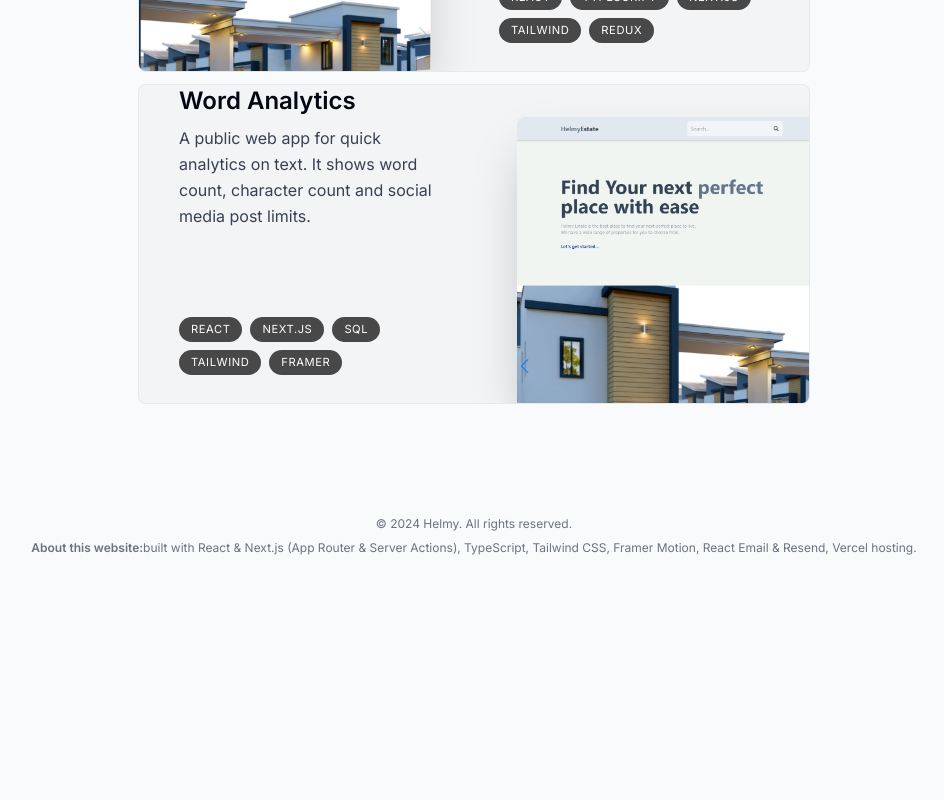
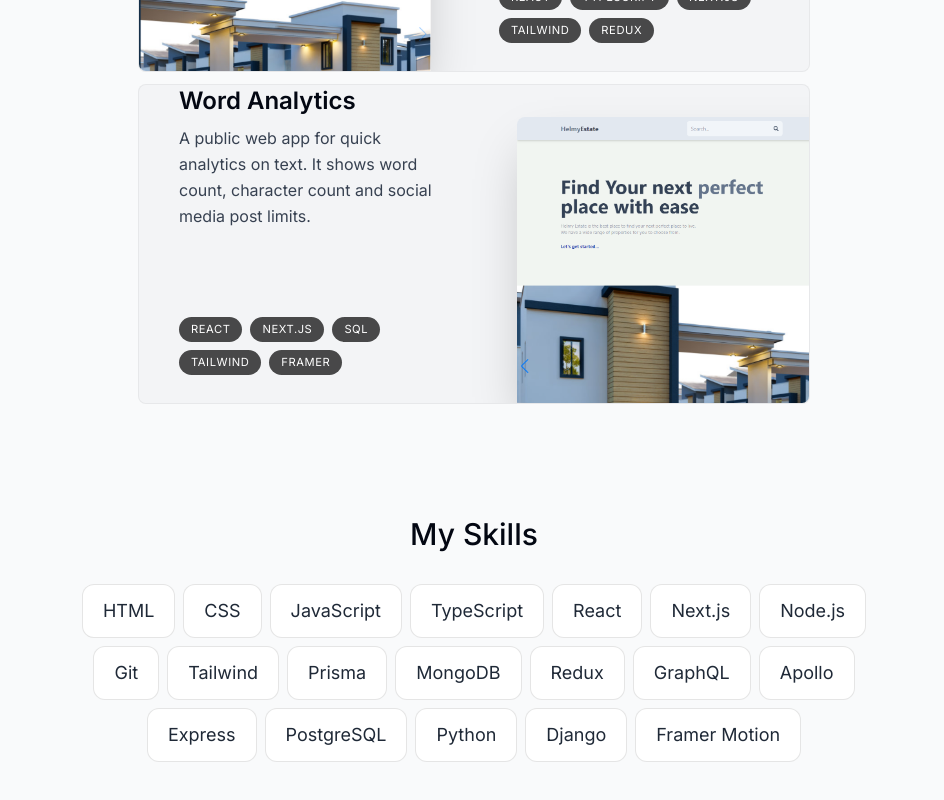
Before and after one commit to Helmy-Ezzat/My-Portfolio, a Next.js app: page / in a window 1280 px wide. Shown: the part 1980-2780 px from the top of the page, without its empty margins (166-1110 px from the left). Before the commit the page ends 2576 px from the top, so only its background shows below. Built offline with nearby package versions, Linux system fonts and the light colour scheme.

Commit message:
Create Skills section

```diff
--- a/app/page.tsx
+++ b/app/page.tsx
@@ -1,4 +1,4 @@
-import { About, Divider, Intro, Projects } from "@/components";
+import { About, Divider, Intro, Projects, Skills } from "@/components";
 
 
 export default function Home() {
@@ -8,6 +8,7 @@
       <Divider />
       <About />
       <Projects />
+      <Skills/>
     </main>
   )
 }
--- /dev/null
+++ b/components/Skills.tsx
@@ -0,0 +1,44 @@
+'use client'
+import React from 'react'
+import { motion } from 'framer-motion'
+import { useSectionInView } from '@/hooks/useSectionInView'
+import { Heading } from '.'
+import { skillsData } from '@/lib/data'
+
+function Skills() {
+  const { ref } = useSectionInView('Skills')
+  const fadeInAnimationVariants = {
+    initial: { opacity: 0, y: 100 },
+    animate: (index: number) => ({
+      opacity: 1,
+      y: 0,
+      transition: { delay: 0.05 * index },
+    }),
+  }
+  return (
+    <section
+      ref={ref}
+      id="skills"
+      className="mb-28 max-w-[53rem] scroll-mt-28 text-center sm:mb-40"
+    >
+      <Heading>my skills</Heading>
+      <ul className="flex flex-wrap justify-center gap-2 text-lg text-gray-800">
+        {skillsData.map((skill, index) => (
+          <motion.li
+            key={index}
+            className="bg-white borderBlack rounded-xl px-5 py-3"
+            variants={fadeInAnimationVariants}
+            initial="initial"
+            whileInView={'animate'}
+            viewport={{ once: true }}
+            custom={index}
+          >
+            {skill}
+          </motion.li>
+        ))}
+      </ul>
+    </section>
+  )
+}
+
+export default Skills
--- a/components/index.ts
+++ b/components/index.ts
@@ -6,4 +6,5 @@
 export { default as Divider } from './Divider'
 export { default as About } from './About'
 export { default as Projects } from './Projects'
+export { default as Skills } from './Skills'
 export { default as Footer } from './Footer'
```
